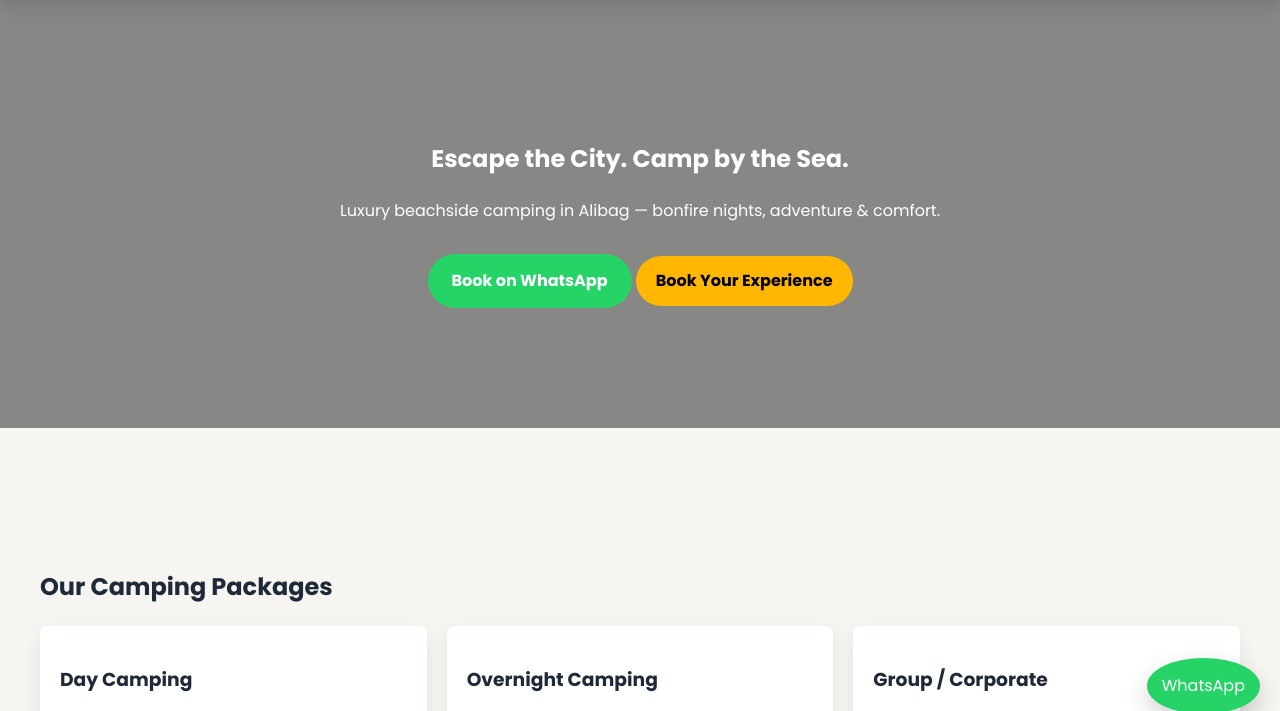
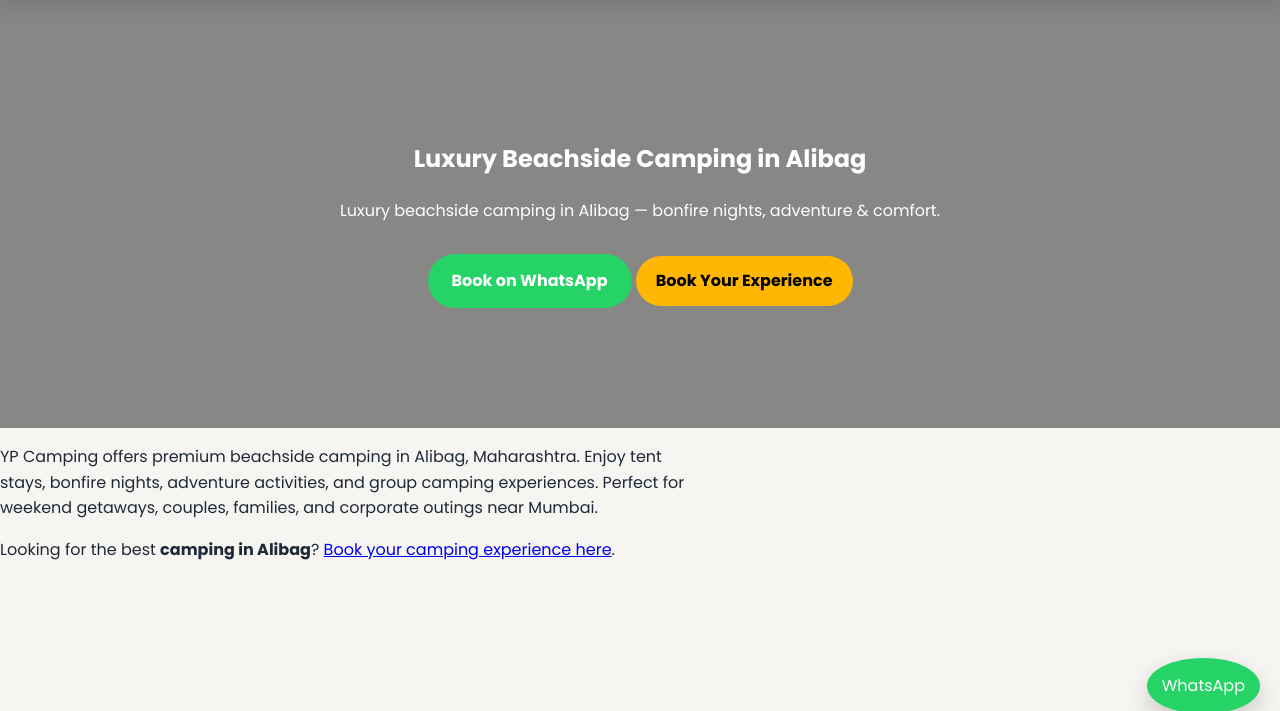
Before and after one commit to Shefali768/yp-camping, a plain HTML site: page index.html in a window 1280 px wide. Shown: the part 66-777 px from the top of the page. Drawn offline with Linux system fonts and the light colour scheme.

Commit message:
Update index.html

```diff
--- a/index.html
+++ b/index.html
@@ -44,12 +44,21 @@
 
 <!-- HERO SECTION -->
 <section class="hero">
-  <h1>Escape the City. Camp by the Sea.</h1>
+  <h1>Luxury Beachside Camping in Alibag</h1>
   <p>Luxury beachside camping in Alibag — bonfire nights, adventure & comfort.</p>
   <a href="booking.html" class="whatsapp-btn" target="_self">Book on WhatsApp</a>
 
   <a href="booking.html" class="btn">Book Your Experience</a>
 </section>
+<p style="max-width:700px;">
+YP Camping offers premium beachside camping in Alibag, Maharashtra.
+Enjoy tent stays, bonfire nights, adventure activities, and group camping experiences.
+Perfect for weekend getaways, couples, families, and corporate outings near Mumbai.
+</p>
+<p>
+Looking for the best <strong>camping in Alibag</strong>?
+<a href="booking.html">Book your camping experience here</a>.
+</p>
 
 <!-- EXPERIENCES PREVIEW -->
 <section class="cards">
```
